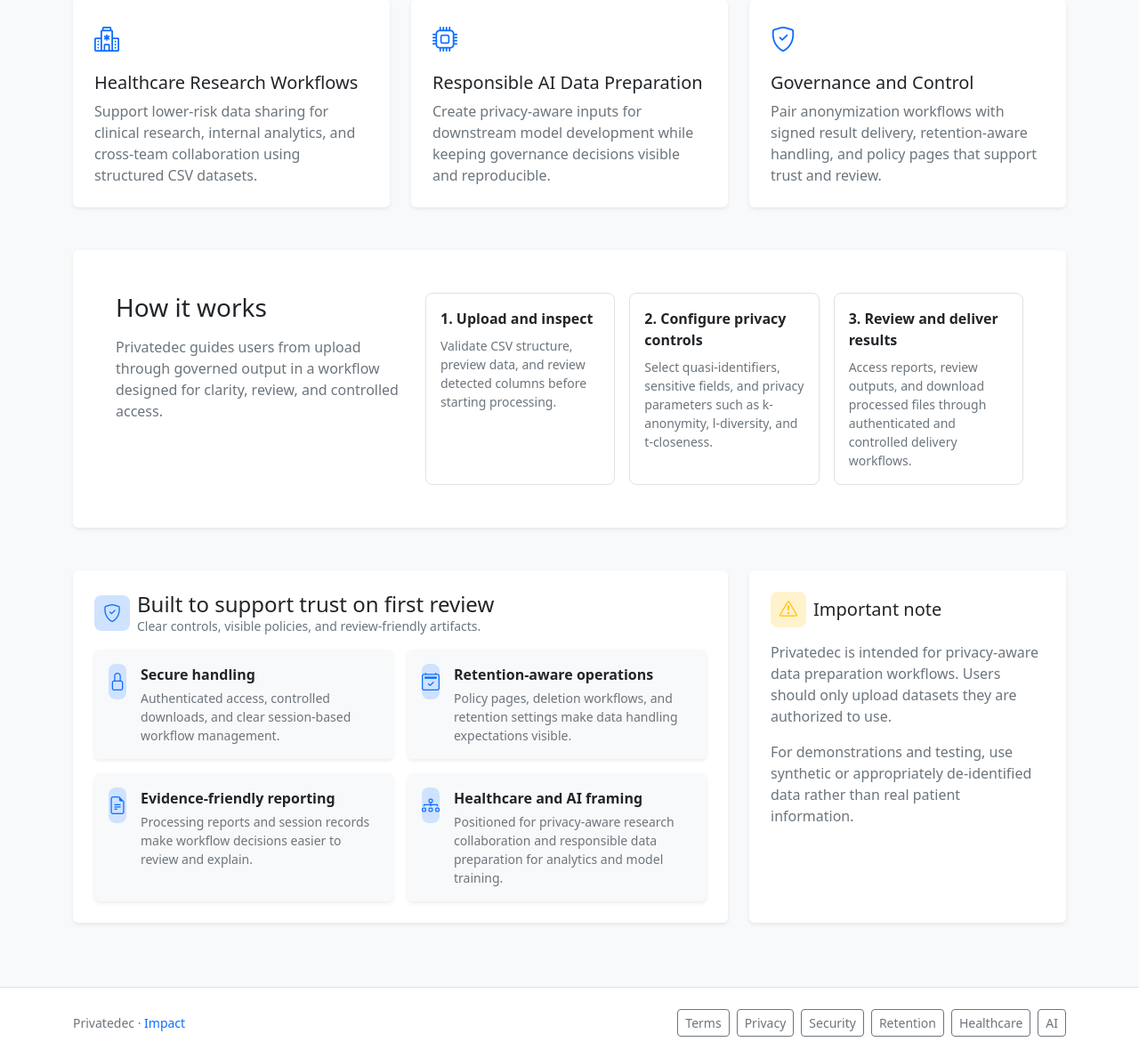
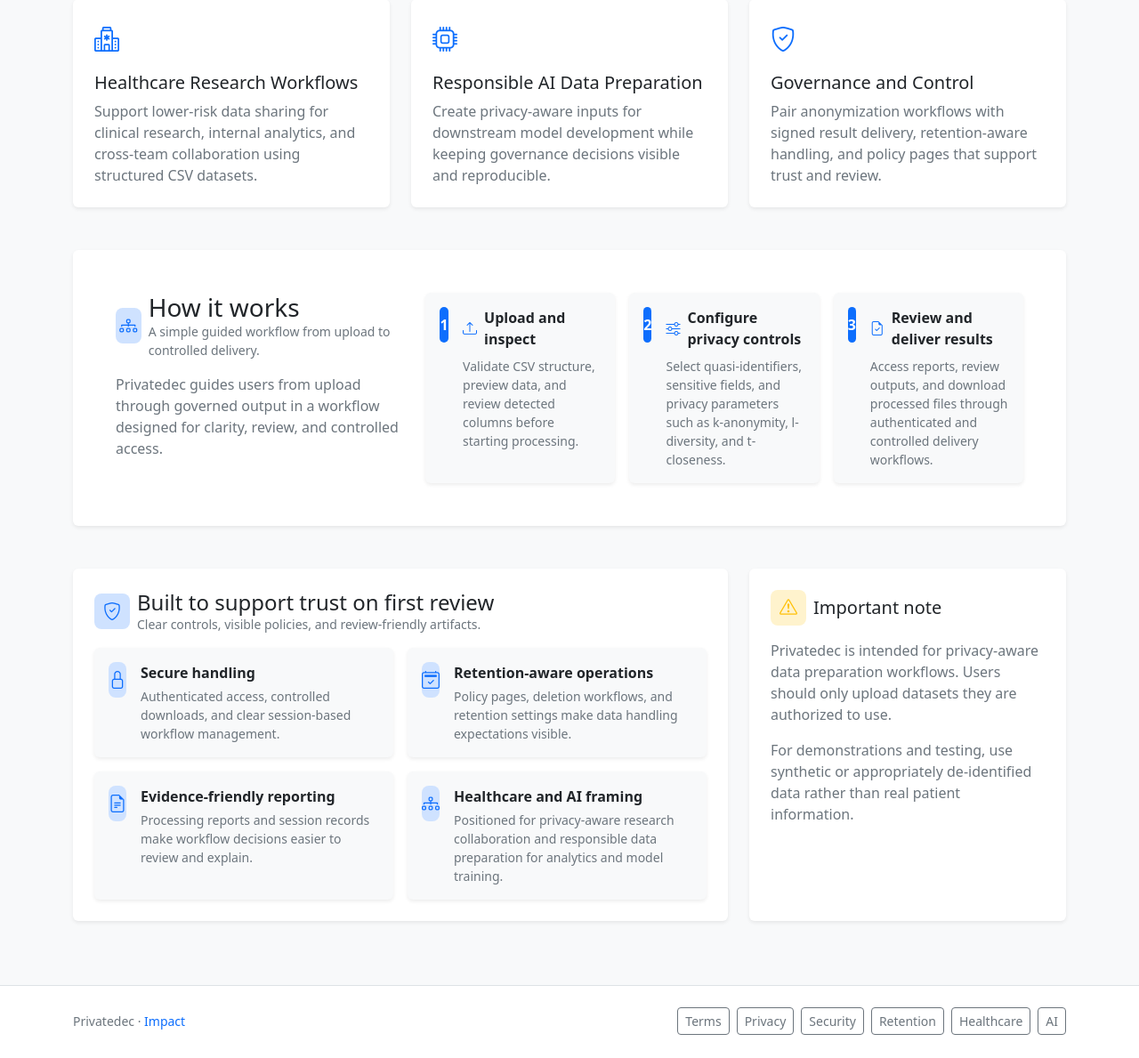
Before and after one commit to mark30331/privatedec, a Django app: page / in a window 1280 px wide. Shown: the part 731-1920 px from the top of the page at 89% size. After the commit the page ends 1894 px from the top, so only its background shows below. Run offline with Django 5.2, Linux system fonts and the light colour scheme; parts of the project's set-up code (start-up, migrations or seed data) failed here and were passed over.

Commit message:
updated the homepage

```diff
--- a/templates/core/home.html
+++ b/templates/core/home.html
@@ -97,7 +97,15 @@
         <div class="card-body p-4 p-lg-5">
             <div class="row g-4 align-items-start">
                 <div class="col-lg-4">
-                    <h2 class="h3 mb-3">How it works</h2>
+                    <div class="d-flex align-items-center gap-2 mb-3">
+                        <div class="bg-primary-subtle text-primary rounded-3 d-flex align-items-center justify-content-center" style="width: 40px; height: 40px;">
+                            <i class="bi bi-diagram-3 fs-5"></i>
+                        </div>
+                        <div>
+                            <h2 class="h3 mb-0">How it works</h2>
+                            <div class="text-secondary small">A simple guided workflow from upload to controlled delivery.</div>
+                        </div>
+                    </div>
                     <p class="text-secondary mb-0">
                         Privatedec guides users from upload through governed output in a workflow
                         designed for clarity, review, and controlled access.
@@ -106,30 +114,66 @@
                 <div class="col-lg-8">
                     <div class="row g-3">
                         <div class="col-md-4">
-                            <div class="border rounded-3 h-100 p-3">
-                                <div class="fw-semibold mb-2">1. Upload and inspect</div>
+                            <div class="card border-0 bg-body-tertiary shadow-sm h-100">
+                                <div class="card-body p-3">
+                                    <div class="d-flex align-items-start gap-3">
+                                        <div class="bg-primary text-white rounded-3 d-flex align-items-center justify-content-center fw-semibold" style="width: 40px; height: 40px;">
+                                            1
+                                        </div>
+                                        <div class="flex-grow-1">
+                                            <div class="d-flex align-items-center gap-2 mb-2">
+                                                <i class="bi bi-upload text-primary"></i>
+                                                <div class="fw-semibold">Upload and inspect</div>
+                                            </div>
                                             <p class="text-secondary small mb-0">
                                                 Validate CSV structure, preview data, and review detected columns
                                                 before starting processing.
                                             </p>
                                         </div>
                                     </div>
+                                </div>
+                            </div>
+                        </div>
                         <div class="col-md-4">
-                            <div class="border rounded-3 h-100 p-3">
-                                <div class="fw-semibold mb-2">2. Configure privacy controls</div>
+                            <div class="card border-0 bg-body-tertiary shadow-sm h-100">
+                                <div class="card-body p-3">
+                                    <div class="d-flex align-items-start gap-3">
+                                        <div class="bg-primary text-white rounded-3 d-flex align-items-center justify-content-center fw-semibold" style="width: 40px; height: 40px;">
+                                            2
+                                        </div>
+                                        <div class="flex-grow-1">
+                                            <div class="d-flex align-items-center gap-2 mb-2">
+                                                <i class="bi bi-sliders text-primary"></i>
+                                                <div class="fw-semibold">Configure privacy controls</div>
+                                            </div>
                                             <p class="text-secondary small mb-0">
                                                 Select quasi-identifiers, sensitive fields, and privacy parameters
                                                 such as k-anonymity, l-diversity, and t-closeness.
                                             </p>
                                         </div>
                                     </div>
+                                </div>
+                            </div>
+                        </div>
                         <div class="col-md-4">
-                            <div class="border rounded-3 h-100 p-3">
-                                <div class="fw-semibold mb-2">3. Review and deliver results</div>
+                            <div class="card border-0 bg-body-tertiary shadow-sm h-100">
+                                <div class="card-body p-3">
+                                    <div class="d-flex align-items-start gap-3">
+                                        <div class="bg-primary text-white rounded-3 d-flex align-items-center justify-content-center fw-semibold" style="width: 40px; height: 40px;">
+                                            3
+                                        </div>
+                                        <div class="flex-grow-1">
+                                            <div class="d-flex align-items-center gap-2 mb-2">
+                                                <i class="bi bi-file-earmark-check text-primary"></i>
+                                                <div class="fw-semibold">Review and deliver results</div>
+                                            </div>
                                             <p class="text-secondary small mb-0">
                                                 Access reports, review outputs, and download processed files
                                                 through authenticated and controlled delivery workflows.
                                             </p>
+                                        </div>
+                                    </div>
+                                </div>
                             </div>
                         </div>
                     </div>
```
Lines whose indentation alone changed are shown as unchanged.
